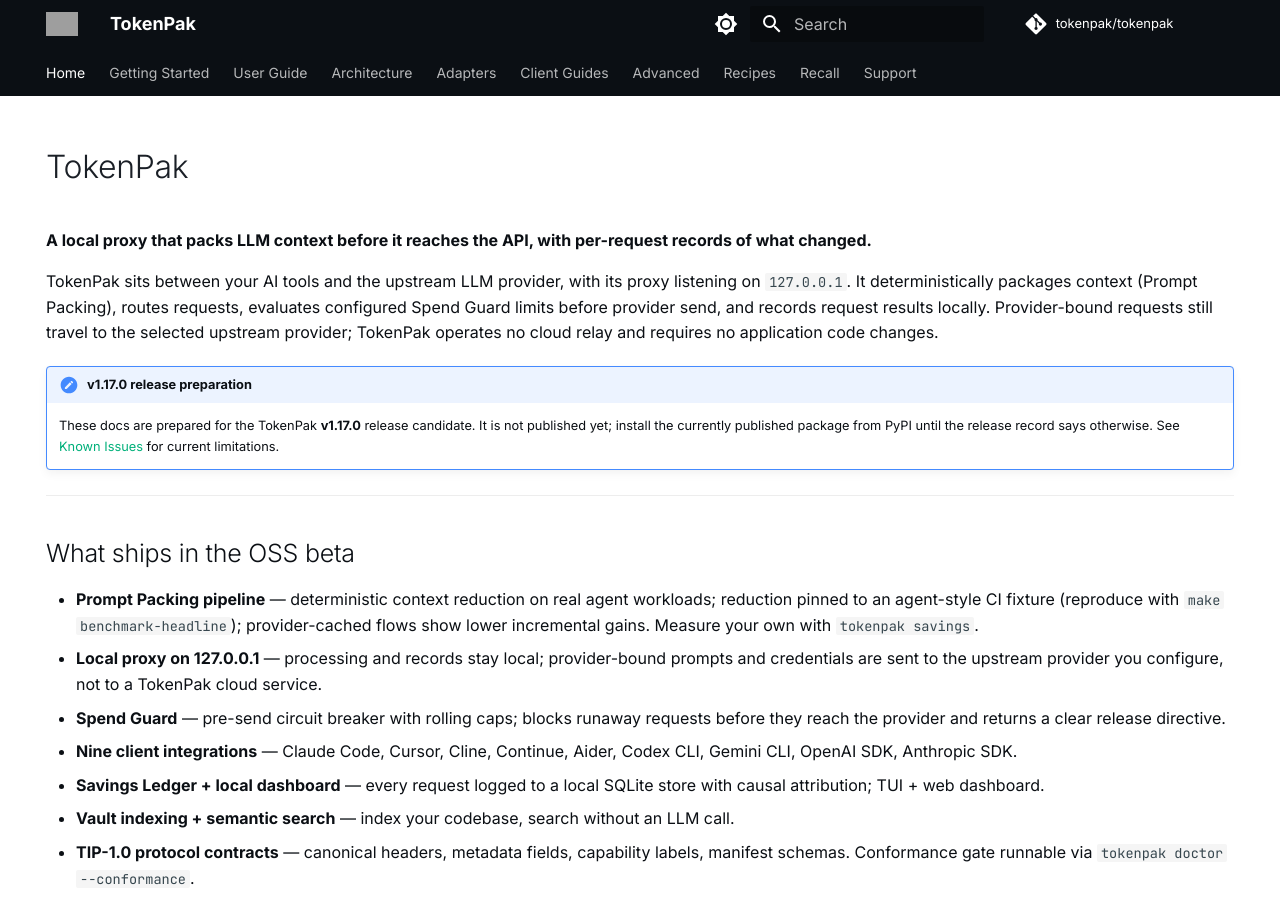
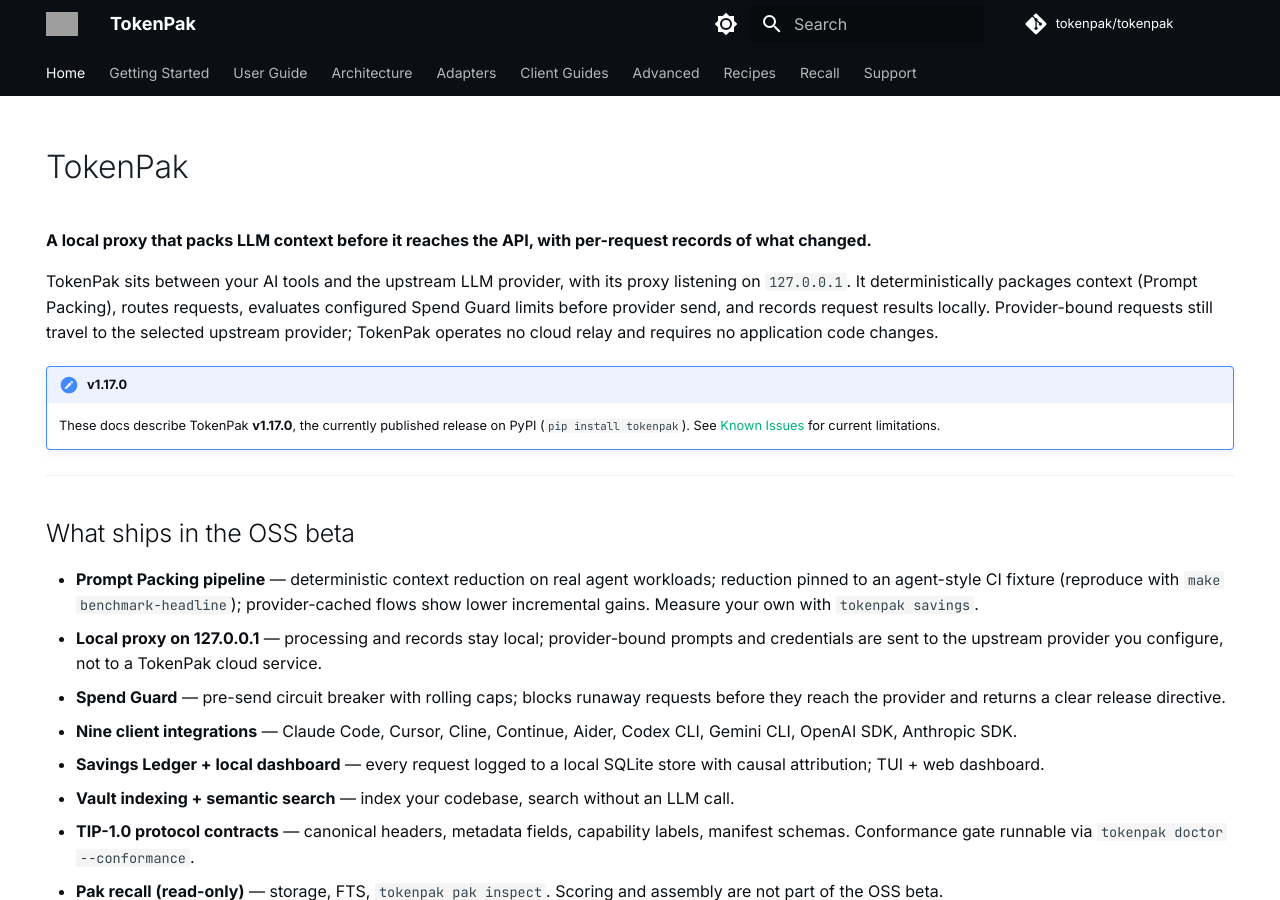
Before and after one commit to tokenpak/docs, an MkDocs documentation site: the page built from docs/index.md, in a window 1280 px wide and 900 px high. Built offline with MkDocs 1.6.1 and Material for MkDocs 9.7.7, drawn with Linux system fonts in a browser that asks for light colours; comment, search, counter and statistics services are not loaded; grey boxes are pictures that could not be loaded.

Commit message:
docs: v1.17.0 is published; retire the release-candidate notice

```diff
--- a/docs/index.md
+++ b/docs/index.md
@@ -15,8 +15,10 @@
 still travel to the selected upstream provider; TokenPak operates no cloud
 relay and requires no application code changes.
 
-!!! note "v1.17.0 release preparation"
-    These docs are prepared for the TokenPak **v1.17.0** release candidate. It is not published yet; install the currently published package from PyPI until the release record says otherwise. See [Known Issues](known-issues.md) for current limitations.
+!!! note "v1.17.0"
+    These docs describe TokenPak **v1.17.0**, the currently published release
+    on PyPI (`pip install tokenpak`). See [Known Issues](known-issues.md) for
+    current limitations.
 
 ---
 
```
Also changed, not shown: docs/QUICKSTART.md (+1 -1 lines).
